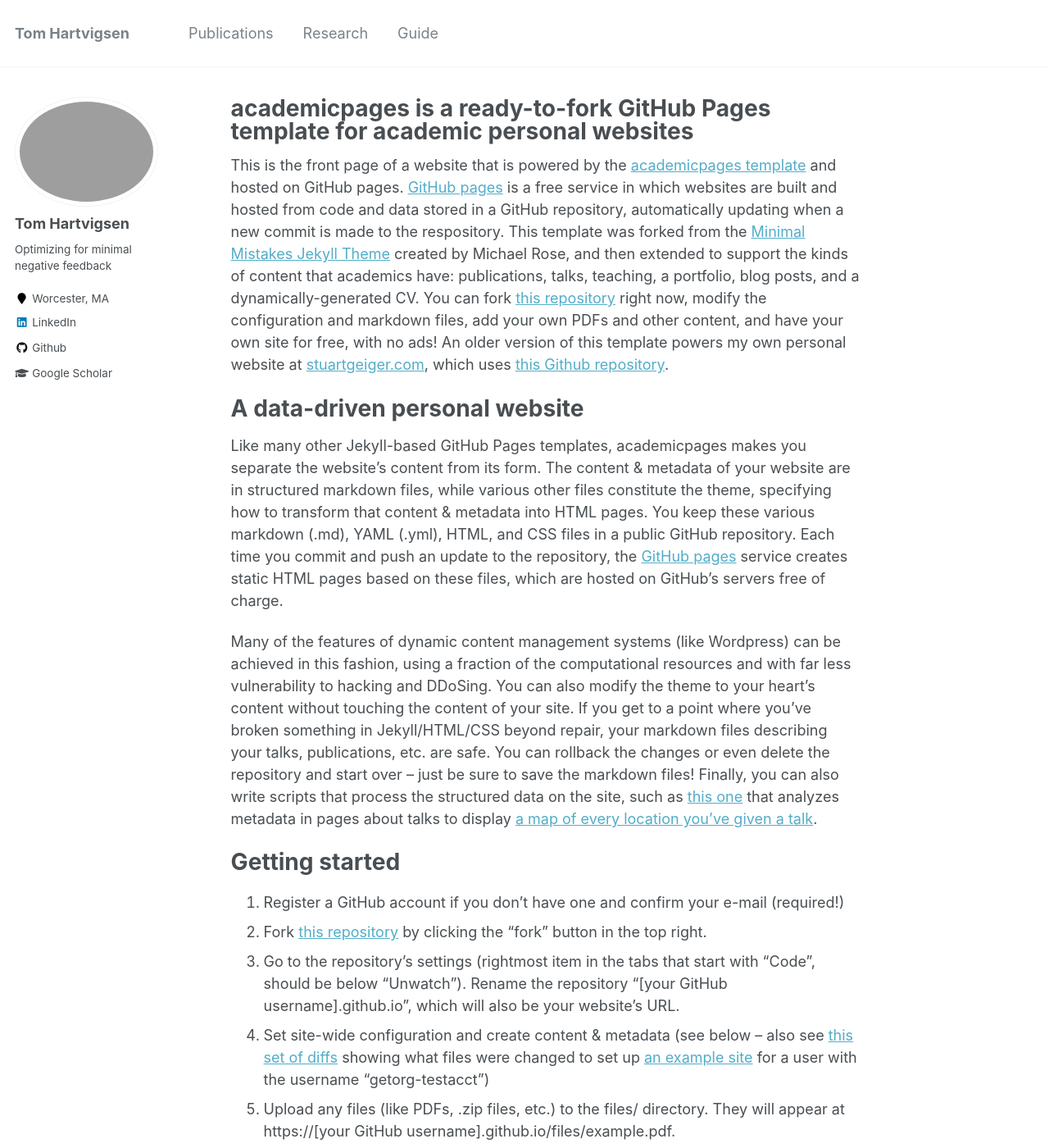
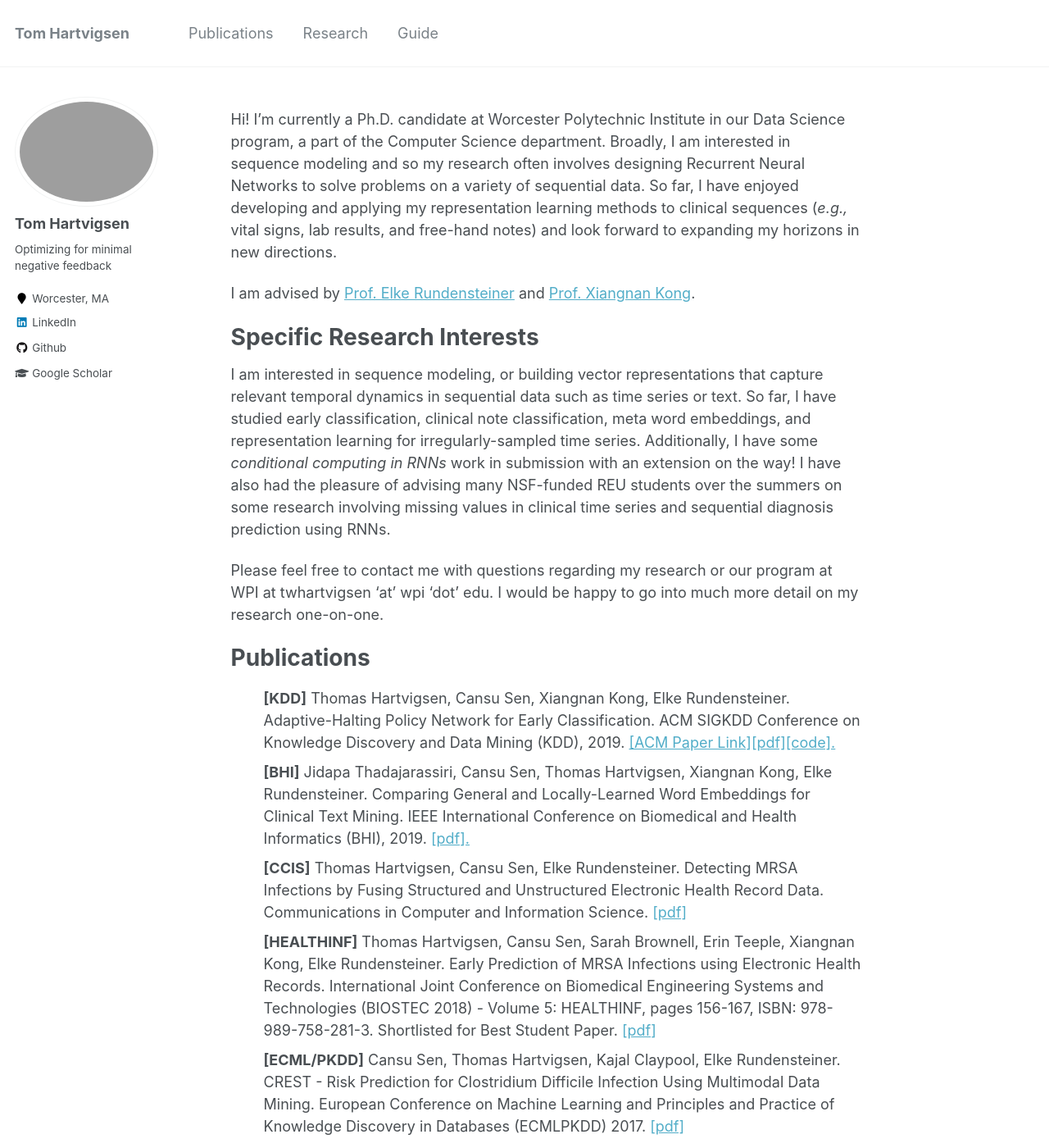
Before and after one commit to Thartvigsen/thartvigsen.github.io, a Jekyll site: the page built from _pages/about.md, in a window 1280 px wide and 1400 px high. Shown: the whole window at 82% size. Built offline with Jekyll 4.4.1, drawn with Linux system fonts in a browser that asks for light colours; some of the changed text lies outside the part shown.

Commit message:
about page

```diff
--- a/_pages/about.md
+++ b/_pages/about.md
@@ -1,6 +1,6 @@
 ---
 permalink: /
-title: "academicpages is a ready-to-fork GitHub Pages template for academic personal websites"
+title: ""
 excerpt: "About me"
 author_profile: true
 redirect_from:
@@ -8,43 +8,59 @@ redirect_from:
   - /about.html
 ---
 
-This is the front page of a website that is powered by the [academicpages template](https://github.com/academicpages/academicpages.github.io) and hosted on GitHub pages. [GitHub pages](https://pages.github.com) is a free service in which websites are built and hosted from code and data stored in a GitHub repository, automatically updating when a new commit is made to the respository. This template was forked from the [Minimal Mistakes Jekyll Theme](https://mmistakes.github.io/minimal-mistakes/) created by Michael Rose, and then extended to support the kinds of content that academics have: publications, talks, teaching, a portfolio, blog posts, and a dynamically-generated CV. You can fork [this repository](https://github.com/academicpages/academicpages.github.io) right now, modify the configuration and markdown files, add your own PDFs and other content, and have your own site for free, with no ads! An older version of this template powers my own personal website at [stuartgeiger.com](http://stuartgeiger.com), which uses [this Github repository](https://github.com/staeiou/staeiou.github.io).
 
-A data-driven personal website
-======
-Like many other Jekyll-based GitHub Pages templates, academicpages makes you separate the website's content from its form. The content & metadata of your website are in structured markdown files, while various other files constitute the theme, specifying how to transform that content & metadata into HTML pages. You keep these various markdown (.md), YAML (.yml), HTML, and CSS files in a public GitHub repository. Each time you commit and push an update to the repository, the [GitHub pages](https://pages.github.com/) service creates static HTML pages based on these files, which are hosted on GitHub's servers free of charge.
+Hi! I'm currently a Ph.D. candidate at Worcester Polytechnic Institute in our Data Science program, a part of the Computer Science department. Broadly, I am interested in sequence modeling and so my research often involves designing Recurrent Neural Networks to solve problems on a variety of sequential data. So far, I have enjoyed developing and applying my representation learning methods to clinical sequences (*e.g.,* vital signs, lab results, and free-hand notes) and look forward to expanding my horizons in new directions.
 
-Many of the features of dynamic content management systems (like Wordpress) can be achieved in this fashion, using a fraction of the computational resources and with far less vulnerability to hacking and DDoSing. You can also modify the theme to your heart's content without touching the content of your site. If you get to a point where you've broken something in Jekyll/HTML/CSS beyond repair, your markdown files describing your talks, publications, etc. are safe. You can rollback the changes or even delete the repository and start over -- just be sure to save the markdown files! Finally, you can also write scripts that process the structured data on the site, such as [this one](https://github.com/academicpages/academicpages.github.io/blob/master/talkmap.ipynb) that analyzes metadata in pages about talks to display [a map of every location you've given a talk](https://academicpages.github.io/talkmap.html).
+I am advised by [Prof. Elke Rundensteiner](https://www.wpi.edu/people/faculty/rundenst) and [Prof. Xiangnan Kong](https://web.cs.wpi.edu/~xkong/).
 
-Getting started
-======
-1. Register a GitHub account if you don't have one and confirm your e-mail (required!)
-1. Fork [this repository](https://github.com/academicpages/academicpages.github.io) by clicking the "fork" button in the top right.
-1. Go to the repository's settings (rightmost item in the tabs that start with "Code", should be below "Unwatch"). Rename the repository "[your GitHub username].github.io", which will also be your website's URL.
-1. Set site-wide configuration and create content & metadata (see below -- also see [this set of diffs](http://archive.is/3TPas) showing what files were changed to set up [an example site](https://getorg-testacct.github.io) for a user with the username "getorg-testacct")
-1. Upload any files (like PDFs, .zip files, etc.) to the files/ directory. They will appear at https://[your GitHub username].github.io/files/example.pdf.
-1. Check status by going to the repository settings, in the "GitHub pages" section
+# Specific Research Interests
 
-Site-wide configuration
-------
-The main configuration file for the site is in the base directory in [_config.yml](https://github.com/academicpages/academicpages.github.io/blob/master/_config.yml), which defines the content in the sidebars and other site-wide features. You will need to replace the default variables with ones about yourself and your site's github repository. The configuration file for the top menu is in [_data/navigation.yml](https://github.com/academicpages/academicpages.github.io/blob/master/_data/navigation.yml). For example, if you don't have a portfolio or blog posts, you can remove those items from that navigation.yml file to remove them from the header.
+I am interested in sequence modeling, or building vector representations that capture relevant temporal dynamics in sequential data such as time series or text. So far, I have studied early classification, clinical note classification, meta word embeddings, and representation learning for irregularly-sampled time series. Additionally, I have some *conditional computing in RNNs* work in submission with an extension on the way! I have also had the pleasure of advising many NSF-funded REU students over the summers on some research involving missing values in clinical time series and sequential diagnosis prediction using RNNs.
 
-Create content & metadata
-------
-For site content, there is one markdown file for each type of content, which are stored in directories like _publications, _talks, _posts, _teaching, or _pages. For example, each talk is a markdown file in the [_talks directory](https://github.com/academicpages/academicpages.github.io/tree/master/_talks). At the top of each markdown file is structured data in YAML about the talk, which the theme will parse to do lots of cool stuff. The same structured data about a talk is used to generate the list of talks on the [Talks page](https://academicpages.github.io/talks), each [individual page](https://academicpages.github.io/talks/2012-03-01-talk-1) for specific talks, the talks section for the [CV page](https://academicpages.github.io/cv), and the [map of places you've given a talk](https://academicpages.github.io/talkmap.html) (if you run this [python file](https://github.com/academicpages/academicpages.github.io/blob/master/talkmap.py) or [Jupyter notebook](https://github.com/academicpages/academicpages.github.io/blob/master/talkmap.ipynb), which creates the HTML for the map based on the contents of the _talks directory).
+Please feel free to contact me with questions regarding my research or our program at WPI at twhartvigsen 'at' wpi 'dot' edu. I would be happy to go into much more detail on my research one-on-one.
 
-**Markdown generator**
+# Publications
+<ul style="list-style: none;">
+<li><b>[KDD]</b> Thomas Hartvigsen, Cansu Sen, Xiangnan Kong, Elke Rundensteiner. Adaptive-Halting Policy Network for Early Classification. ACM SIGKDD Conference on Knowledge Discovery and Data Mining (KDD), 2019. <a href="https://dl.acm.org/authorize.cfm?key=N688339">[ACM Paper Link]</a><a href="https://thartvigsen.github.io/papers/adaptive_halting_kdd19.pdf">[pdf]</a><a href="https://github.com/Thartvigsen/EARLIEST">[code].</a></li>
+<li><b>[BHI]</b> Jidapa Thadajarassiri, Cansu Sen, Thomas Hartvigsen, Xiangnan Kong, Elke Rundensteiner. Comparing General and Locally-Learned Word Embeddings for Clinical Text Mining. IEEE International Conference on Biomedical and Health Informatics (BHI), 2019. <a href="papers/embeddings_bhi19.pdf">[pdf].</a></li>
+<li><b>[CCIS]</b> Thomas Hartvigsen, Cansu Sen, Elke Rundensteiner. Detecting MRSA Infections by Fusing Structured and Unstructured Electronic Health Record Data. Communications in Computer and Information Science. <a href="https://link.springer.com/chapter/10.1007/978-3-030-29196-9_21">[pdf]</a></li>
+<li><b>[HEALTHINF]</b> Thomas Hartvigsen, Cansu Sen, Sarah Brownell, Erin Teeple, Xiangnan Kong,  Elke Rundensteiner. Early Prediction of MRSA Infections using Electronic Health Records. International Joint Conference on Biomedical Engineering Systems and Technologies (BIOSTEC 2018) - Volume 5: HEALTHINF, pages 156-167, ISBN: 978-989-758-281-3. Shortlisted for Best Student Paper. <a href="http://www.scitepress.org/Papers/2018/65996/65996.pdf">[pdf]</a></li>
+<li><b>[ECML/PKDD]</b> Cansu Sen, Thomas Hartvigsen, Kajal Claypool, Elke Rundensteiner. CREST - Risk Prediction for Clostridium Difficile Infection Using Multimodal Data Mining. European Conference on Machine Learning and Principles and Practice of Knowledge Discovery in Databases (ECMLPKDD) 2017. <a href="http://ecmlpkdd2017.ijs.si/papers/paperID487.pdf">[pdf]</a></li>
+</ul>
 
-I have also created [a set of Jupyter notebooks](https://github.com/academicpages/academicpages.github.io/tree/master/markdown_generator
-) that converts a CSV containing structured data about talks or presentations into individual markdown files that will be properly formatted for the academicpages template. The sample CSVs in that directory are the ones I used to create my own personal website at stuartgeiger.com. My usual workflow is that I keep a spreadsheet of my publications and talks, then run the code in these notebooks to generate the markdown files, then commit and push them to the GitHub repository.
+# Useful links
+- [CV](/documents/hartvigsen_cv.pdf)
+- [LinkedIn](http://linkedin.com/in/thartvigsen)
+- [GitHub](https://github.com/Thartvigsen)
+- [My Research](/pages/past_research.md)
+* [Latex template for scientific publications](https://github.com/Thartvigsen/latex_template)
+* [Latex poster template for WPI](https://github.com/Thartvigsen/wpi_latex_poster)
 
-How to edit your site's GitHub repository
-------
-Many people use a git client to create files on their local computer and then push them to GitHub's servers. If you are not familiar with git, you can directly edit these configuration and markdown files directly in the github.com interface. Navigate to a file (like [this one](https://github.com/academicpages/academicpages.github.io/blob/master/_talks/2012-03-01-talk-1.md) and click the pencil icon in the top right of the content preview (to the right of the "Raw | Blame | History" buttons). You can delete a file by clicking the trashcan icon to the right of the pencil icon. You can also create new files or upload files by navigating to a directory and clicking the "Create new file" or "Upload files" buttons.
+# Personal
 
-Example: editing a markdown file for a talk
-![Editing a markdown file for a talk](/images/editing-talk.png)
+In my spare time, I enjoy [rock climbing](/images/climbing2.jpg), [cycling](/images/bike.jpg), reading (fantasy, science fiction, science fact), and playing guitar.
 
-For more info
-------
-More info about configuring academicpages can be found in [the guide](https://academicpages.github.io/markdown/). The [guides for the Minimal Mistakes theme](https://mmistakes.github.io/minimal-mistakes/docs/configuration/) (which this theme was forked from) might also be helpful.
+# News
+- **September 16, 2019: Talk at University of Minnesota** - Presenting our KDD paper at the University of Minnesota Workshop: Recent Progress in Foundational Data Science.
+- **August 19-20, 2019: Conference** - Attending Big Data 2019 at Harvard University.
+- **August 3-8, 2019: Talk at ACM SIGKDD** - I am happy to be attending KDD 2019 and presenting my paper this week!
+- **May 10, 2019: Talk at New England Machine Learning Day** - Presented a poster titled "Adaptive-Halting Policy Network for Early Classification" at the New England Machine Learning Day at Northeastern University.
+- **April 29, 2019: Paper Accepted to ACM SIGKDD!** - Our paper titled "Adaptive-Halting Policy Network for Early Classification" was accepted to KDD 2019, research track, acceptance 14%.
+- **April 16, 2019: Passed Research Qualifier** - Passed my research qualifier, studying irregular multivariate time series classification.
+- **April 9, 2019: Best Poster Award** - I was awarded first place in WPI's annual interdisciplinary graduate research showcase.
+- **March 5, 2019: Paper Accepted to BHI** - Our paper titled "Comparing General and Locally-Learned Word Embeddings for Clinical Text Mining" was accepted to the IEEE International Conference on Biomedical and Health Informatics.
+- **January 18, 2019: Workshop** - Attended the Geometric Analysis Approach to AI Workshop at Harvard University.
+- **November 15, 2018: Defended Master's Thesis** - I successfully defended my Master's Thesis: Adaptively-Halting RNN for Tunable Early Classification of Time Series.
+- **September 1, 2018: Machine Learning Research Internship** - Beginning a part-time internship with UMass Medical School in the quantitative sciences department.
+- **August 02, 2018: REU Project Complete** - Mentored two undergraduate REU students. Their research manifested into a paper at the MIT URTC and their poster was presented at the REU Symposium in Washington, D.C.
+- **May 30, 2018: Mentoring REU students** - I am working with 2 undergraduate Research Experience for Undergraduates (REU) students this summer to develop a state-of-the-art model for classifying time series with missing values.
+- **April 30, 2018: AWARD** - I was awarded the WPI Data Science Citizen Award for involvement and participation in the growth of the department.
+- **April 24, 2018: Poster Presentation** - Poster presentation at the WPI Graduate Research and Innovation Exchange. We had three posters at this event, one of which won the *People's Choice Award*.
+- **January 19, 2018: Talk at BIOSTEC** - I presented our paper "Early Prediction of MRSA Infections Using Electronic Health Records" at HEALTHINF 2018 in Madeira, Funchal.
+- **December 12, 2017: Paper award** - Our paper, "Early Prediction of MRSA Infections Using Electronic Health Records", was nominated for the HEALTHINF 2018 best student paper award.
+- **October 16, 2017: Paper Accepted to HEALTHINF** - Our paper, "Early Prediction of MRSA Infections Using Electronic Health Records", was accepted to HEALTHINF 2018 as a full paper.
+- **August 19, 2017: Conference** - Attended Machine Learning for Healthcare (MLHC) 2017 at Northeastern University.
+- **June 23, 2017: Paper Accepted to ECML** - Our paper, "CREST - Risk Prediction for Clostridium Difficile Infection Using Multimodal Data Mining", was accepted to ECML-PKDD 2017 as a full paper.
+- **May 2, 2017: AWARD** - I was awarded the WPI Data Science Citizen Award for involvement and participation in the growth of the department.
+- **February 8, 2017: AWARD** - Poster presentation with Cansu Sen at the WPI Graduate Research and Innovation Exchange, received the People's Choice award.
+- **August 25, 2016** - Began Ph.D. at Worcester Polytechnic Institute, Worcester, Massachusetts.
```
